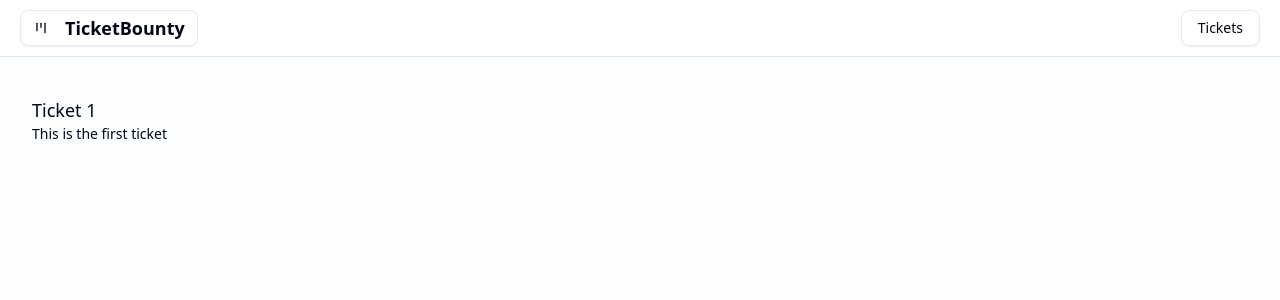
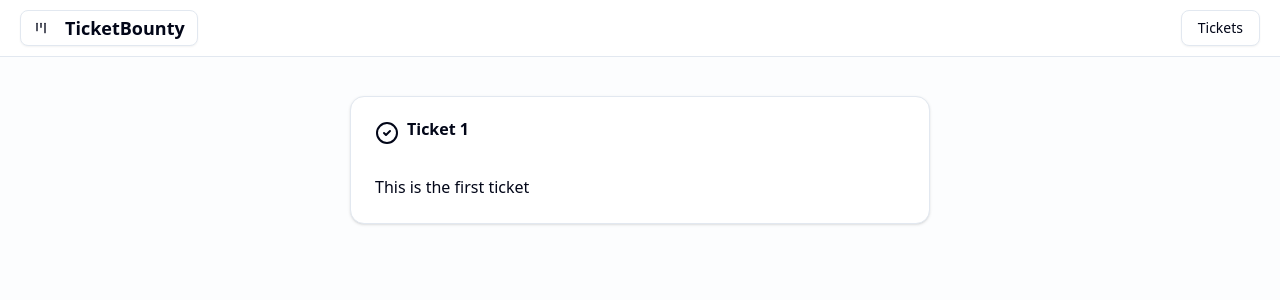
Before and after one commit to andregmoeller/the-road-to-next, a Next.js app: page /tickets/1 in a window 1280 px wide. Shown: the top 300 px of the page. Built offline with nearby package versions, Linux system fonts and the light colour scheme.

Commit message:
refactor(tickets): Ensure consistent ticket display by reusing TicketItem

```diff
--- a/src/app/tickets/[ticketId]/page.tsx
+++ b/src/app/tickets/[ticketId]/page.tsx
@@ -2,6 +2,7 @@
 import { Placeholder } from "@/components/placeholder";
 import { Button } from "@/components/ui/button";
 import { initialTickets } from "@/data";
+import { TicketItem } from "@/features/ticket/components/ticket-item";
 import { ticketsPath } from "@/paths";
 
 type TicketPageProps = {
@@ -28,9 +29,8 @@
   }
 
   return (
-    <div>
-      <h2 className="text-lg">{ticket.title}</h2>
-      <p className="text-sm">{ticket.content}</p>
+    <div className="flex justify-center animate-fade-from-top">
+      <TicketItem ticket={ticket} isDetail />
     </div>
   );
 };
--- a/src/features/ticket/components/ticket-item.tsx
+++ b/src/features/ticket/components/ticket-item.tsx
@@ -1,3 +1,4 @@
+import clsx from "clsx";
 import { LucideSquareArrowOutUpRight } from "lucide-react";
 import Link from "next/link";
 import { Button } from "@/components/ui/button";
@@ -8,9 +9,10 @@
 
 type TicketItemProps = {
     ticket: Ticket;
-}
+    isDetail?: boolean;
+};
 
-const TicketItem = ({ ticket }: TicketItemProps ) => {
+const TicketItem = ({ ticket, isDetail }: TicketItemProps ) => {
   const detailButton = (
     <Button variant="outline" size="icon" asChild>
       <Link href={ticketPath(ticket.id)}>
@@ -20,7 +22,10 @@
   );
 
   return (
-    <div className="w-full max-w-[420px] flex gap-x-1">
+    <div className={clsx("w-full flex gap-x-1", {
+          "max-w-[580px]": isDetail,
+          "max-w-[420px]": !isDetail,
+        })}>
       <Card className="w-full">
          <CardHeader>
           <CardTitle className="flex gap-x-2">
@@ -29,12 +34,16 @@
           </CardTitle>
         </CardHeader>
         <CardContent>
-          <span className="line-clamp-3 whitespace-break-spaces">{ticket.content}</span>
+          <span className={clsx("whitespace-break-spaces", {
+            "line-clamp-3": !isDetail,
+          })}>
+            {ticket.content}
+          </span>
         </CardContent>
       </Card>
-      <div className="flex flex-col gap-y-1">
-        {detailButton}
-      </div>
+      {isDetail ? null : (
+        <div className="flex flex-col gap-y-1">{detailButton}</div>
+      )}
     </div>
   );
 };
```
